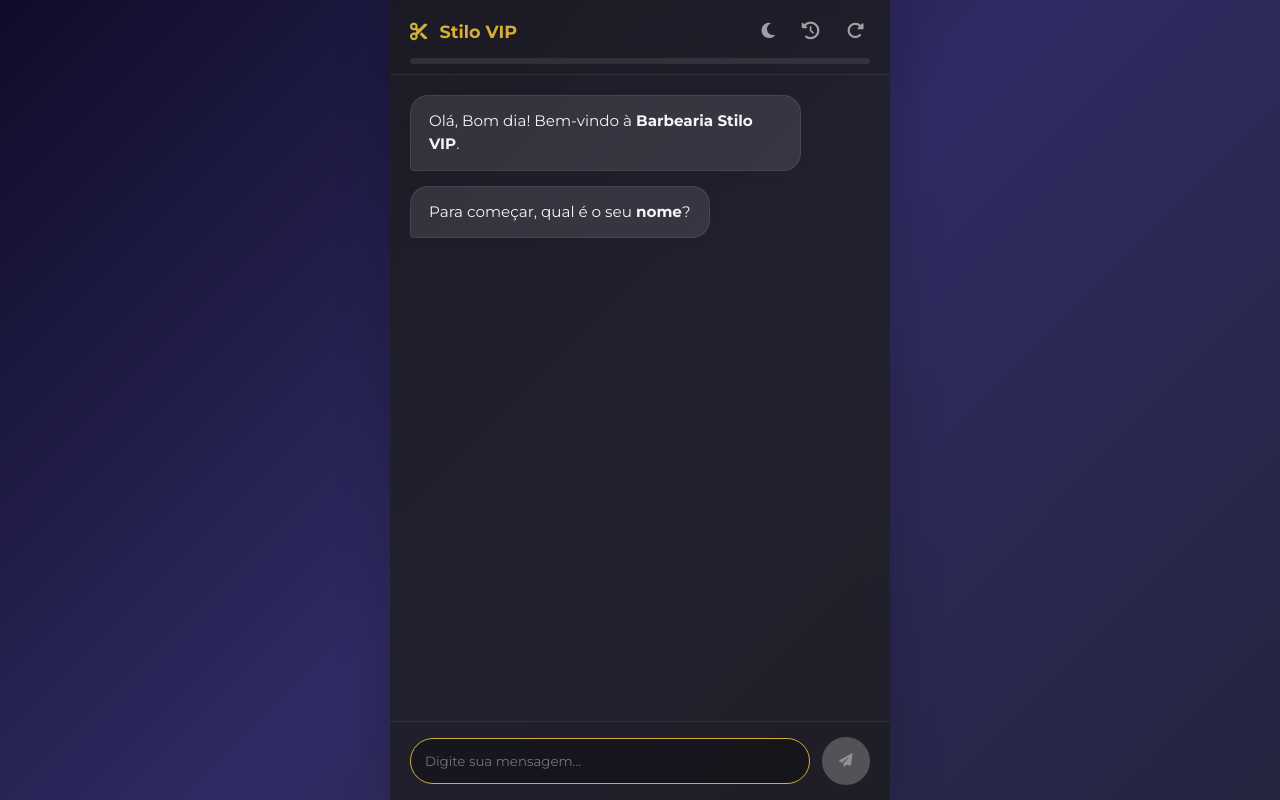
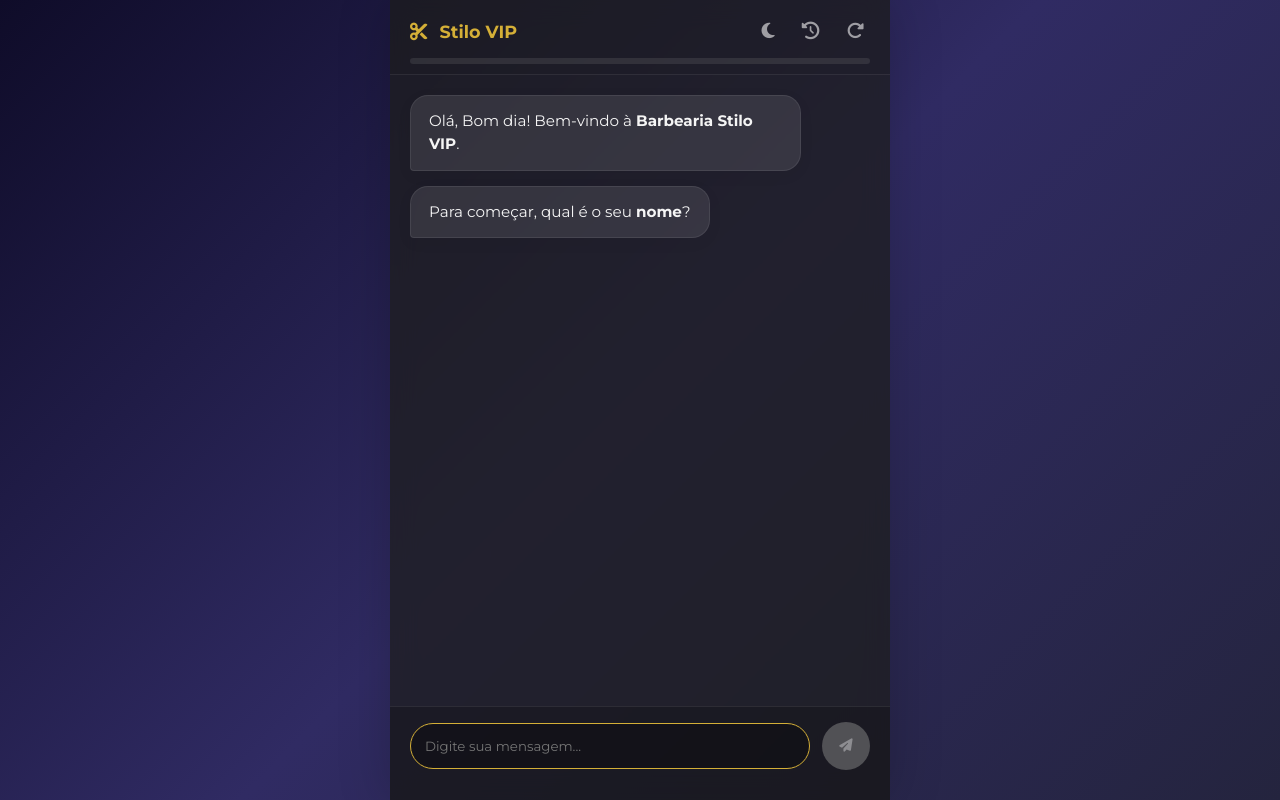
Before and after one commit to faletinha777/barberchat, a plain HTML site: page index.html in a window 1280 px wide. Drawn offline with Linux system fonts and the light colour scheme.

```diff
--- a/style.css
+++ b/style.css
@@ -163,18 +163,19 @@
 }
 
 #chat-input-area {
-    /* Ajuste no padding para dar espaço extra no iPhone */
     padding: 15px 20px;
-    padding-bottom: calc(15px + env(safe-area-inset-bottom)); /* Protege contra a barra do iPhone */
 
-    background: rgba(0, 0, 0, 0.05);
+    /* O SEGREDO ESTÁ AQUI EMBAIXO: */
+    /* Adiciona 30px fixos + a área segura do iPhone (env) */
+    padding-bottom: calc(30px + env(safe-area-inset-bottom));
+
+    background: rgba(0, 0, 0, 0.2); /* Fundo um pouco mais escuro para destacar */
     border-top: 1px solid var(--glass-border);
     display: flex;
     gap: 12px;
     align-items: center;
-
-    /* Garante que fique fixo no fundo visualmente */
-    flex-shrink: 0;
+    flex-shrink: 0; /* Garante que essa área nunca encolha */
+    z-index: 20; /* Garante que fique acima de tudo */
 }
 #chat-input {
     flex-grow: 1; background: var(--input-bg); border: 1px solid var(--glass-border);
```
